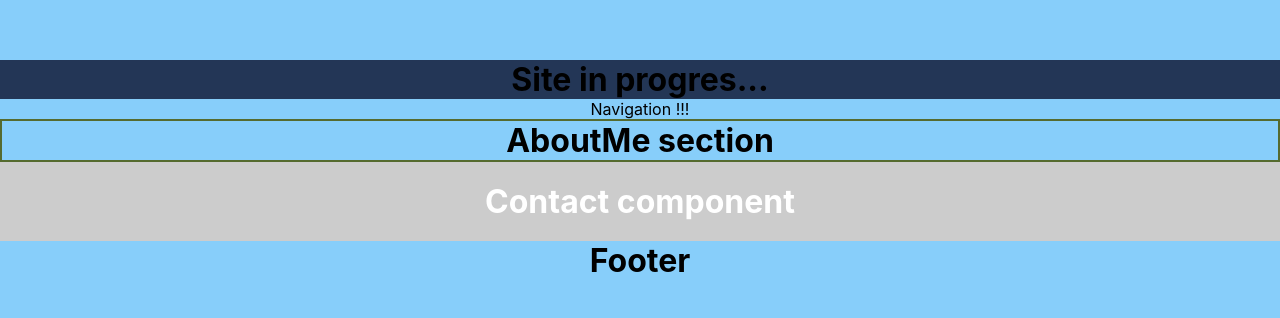
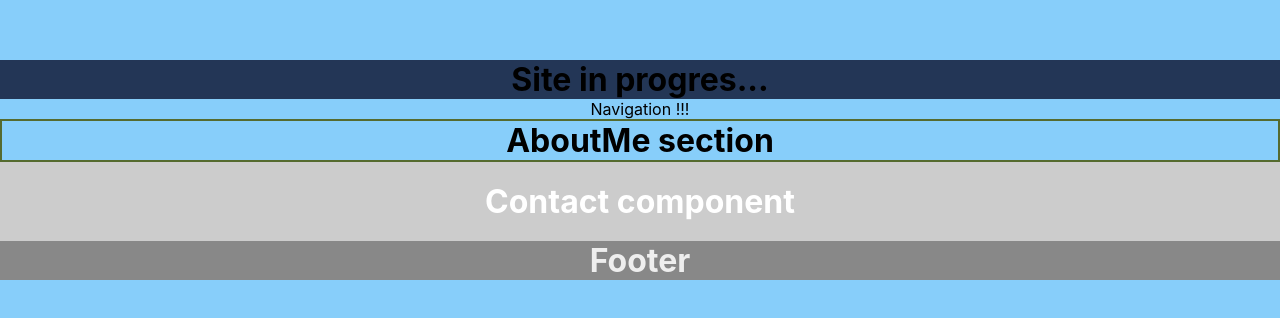
Before and after one commit to kato86/Portfolio_v2, a React (Create React App) app: page / in a window 1280 px wide. Shown: the part 196-514 px from the top of the page. Built offline with nearby package versions, Linux system fonts and the light colour scheme.

Commit message:
Add scss to footer

```diff
--- a/src/components/Footer/Footer.js
+++ b/src/components/Footer/Footer.js
@@ -1,5 +1,7 @@
 import React from "react";
 
-const footer = props => <h1>Footer</h1>;
+import "../../scss/components/Footer.scss";
+
+const footer = props => <h1 className="Footer">Footer</h1>;
 
 export default footer;
--- /dev/null
+++ b/src/scss/components/Footer.scss
@@ -0,0 +1,4 @@
+.Footer {
+  background-color: #888;
+  color: #eee;
+}
```
